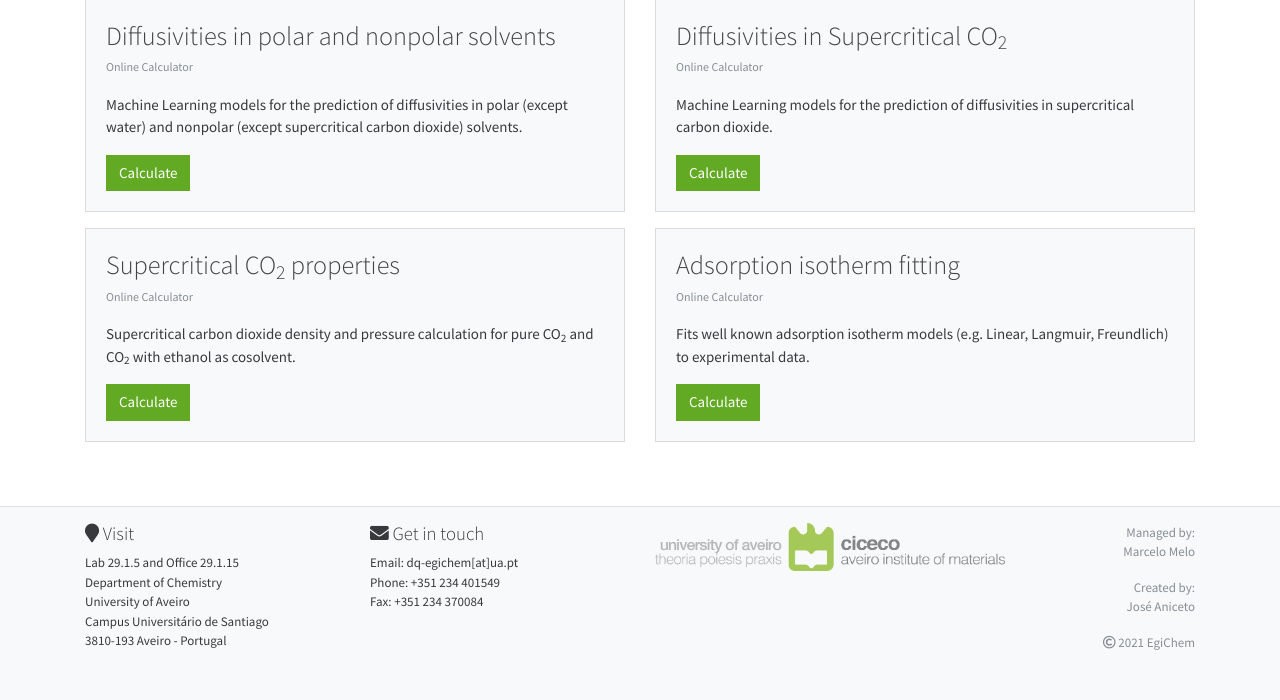
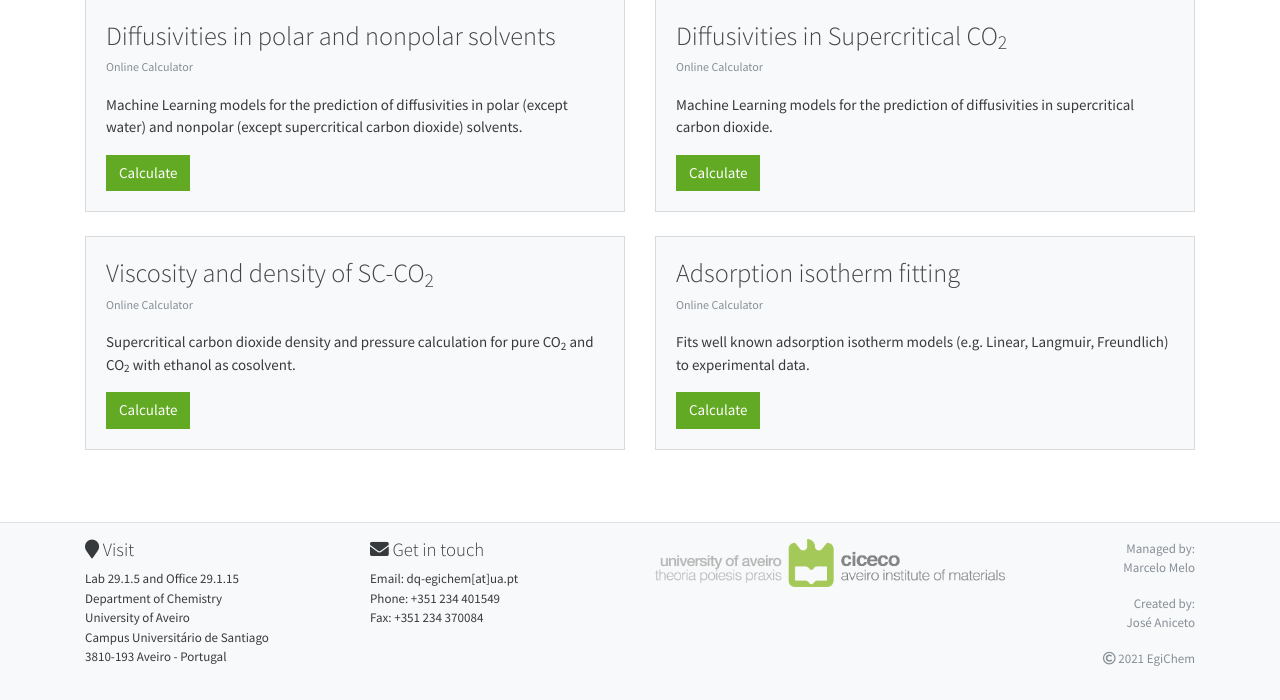
Before and after one commit to jAniceto/egichem, a Django app: page /tools/ in a window 1280 px wide. Shown: the part 206-906 px from the top of the page. Before the commit the page ends 856 px from the top, so only its background shows below. Run offline with Django 3.2, Linux system fonts and the light colour scheme; data that the repository does not hold is empty; some libraries are stand-ins or nearby versions.

Commit message:
Updated calculators home to better display cards

```diff
--- a/calculators/templates/calculators/_includes/calculators.html
+++ b/calculators/templates/calculators/_includes/calculators.html
@@ -1,8 +1,8 @@
-<div class="row mb-3">
-  <div class="col">
-    <div class="card-deck">
+<!-- X by 2 grid of cards -->
+<div class="row row-cols-1 row-cols-md-2">
 
-      <div class="card bg-light">
+  <div class="col mb-4">
+    <div class="card h-100 bg-light">
       <div class="card-body">
         <h3 class="card-title mb-1">Diffusivities in polar and nonpolar solvents</h3>
         <p class="card-text"><small class="text-muted">Online Calculator</small></p>
@@ -10,8 +10,10 @@
         <a href="{% url 'd12_polar_nonpolar' %}" class="btn btn-egichem">Calculate</a>
       </div>
     </div>
+  </div>
 
-      <div class="card bg-light">
+  <div class="col mb-4">
+    <div class="card h-100 bg-light">
       <div class="card-body">
         <h3 class="card-title mb-1">Diffusivities in Supercritical CO<sub>2</sub></h3>
         <p class="card-text"><small class="text-muted">Online Calculator</small></p>
@@ -19,25 +21,21 @@
         <a href="{% url 'd12_sc_co2' %}" class="btn btn-egichem">Calculate</a>
       </div>
     </div>
-
-    </div>
-  </div>
   </div>
 
-<div class="row mb-3">
-  <div class="col">
-    <div class="card-deck">
-
-      <div class="card bg-light">
+  <div class="col mb-4">
+    <div class="card h-100 bg-light">
       <div class="card-body">
-          <h3 class="card-title mb-1">Supercritical CO<sub>2</sub> properties</h3>
+        <h3 class="card-title mb-1">Viscosity and density of SC-CO<sub>2</sub></h3>
         <p class="card-text"><small class="text-muted">Online Calculator</small></p>
         <p class="card-text">Supercritical carbon dioxide density and pressure calculation for pure CO<sub>2</sub> and CO<sub>2</sub> with ethanol as cosolvent.</p>
         <a href="{% url 'carbon_dioxide' %}" class="btn btn-egichem">Calculate</a>
       </div>
     </div>
+  </div>
 
-      <div class="card bg-light">
+  <div class="col mb-4">
+    <div class="card h-100 bg-light">
       <div class="card-body">
         <h3 class="card-title mb-1">Adsorption isotherm fitting</h3>
         <p class="card-text"><small class="text-muted">Online Calculator</small></p>
@@ -45,7 +43,6 @@
         <a href="{% url 'isotherms' %}" class="btn btn-egichem">Calculate</a>
       </div>
     </div>
+  </div>
 
 </div>
-  </div>
-</div>
```
Lines whose indentation alone changed are shown as unchanged.
